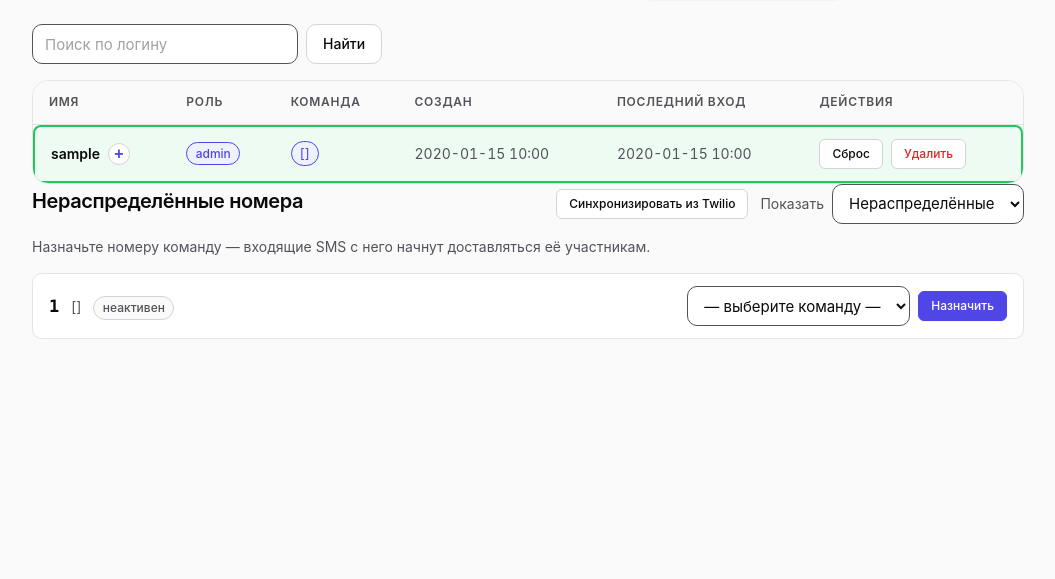
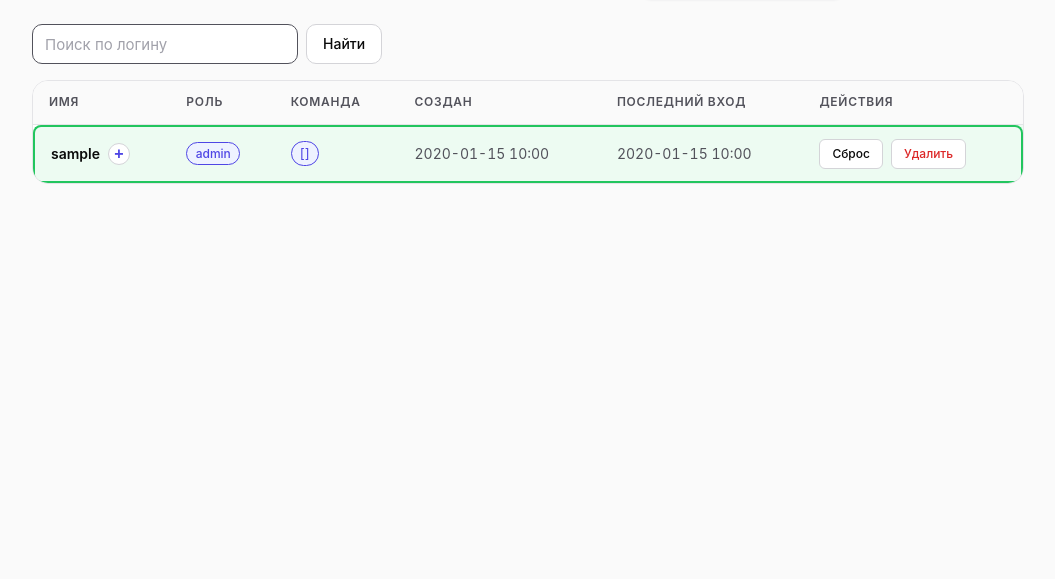
Before and after one commit to eliseiv/sms-agregator, a Python web app: template app/api/templates/admin/users.html in a window 1280 px wide. Shown: the part 133-712 px from the top of the page, without its empty margins (112-1167 px from the left). Run offline with Jinja, Linux system fonts and the light colour scheme; the template is opened without the code that fills it: most values are stand-ins (such as "Sample title", 1, 10 or a date in 2020); some libraries are stand-ins or nearby versions.

Commit message:
feat: /admin — «Сменить имя» в меню «+»; убрана секция «Нераспределённые номера»
1. В меню «+» рядом с именем пользователя добавлен пункт «Сменить имя» →
   диалог смены отображаемого имени (PATCH /api/admin/users/{id} {display_name};
   пустое = показывать логин). Переиспользован существующий endpoint.
2. Секция «Нераспределённые номера» убрана с /admin (+ подключение
   admin_numbers.js): управление всеми номерами теперь на странице /numbers.
   Эндпоинты /api/admin/numbers не тронуты. Тест обновлён.

Прямая реализация без пайплайна (запрос на скорость).

Co-Authored-By: Claude Opus 4.8 (1M context) <noreply@anthropic.com>

```diff
--- a/app/api/templates/admin/users.html
+++ b/app/api/templates/admin/users.html
@@ -126,7 +126,8 @@
                         data-username="{{ u.username | e }}"
                         data-current-gid="{{ _home_tid }}"
                         data-is-leader="{{ '1' if u.role == 'group_leader' else '0' }}"
-                        data-member-gids="{{ (u.memberships | default([]) | map(attribute='id') | list) | tojson | e }}">+</button>
+                        data-member-gids="{{ (u.memberships | default([]) | map(attribute='id') | list) | tojson | e }}"
+                        data-display-name="{{ u.display_name | default('') | e }}">+</button>
                     {% endif %}
                   </div>
                 </td>
@@ -214,84 +215,8 @@
     {{ m.page_pagination(page | default(1), total | default(0), limit | default(50), '/admin?' + ('q=' + (q | urlencode) + '&' if q else '')) }}
   {% endif %}
 
-  {# --- Секция «Нераспределённые номера» (docs §4a, §7; ADR-0009/0013) ---- #}
-  {# Легитимное sms-дополнение, сохраняется как есть (ADR-0015): sync из Twilio
-     + назначение команды номерам. #}
-  <section class="admin__group admin-numbers"
-           aria-labelledby="grp-numbers-title"
-           data-numbers-section
-           data-teams='{{ teams | default([]) | tojson }}'>
-    <div class="admin__group-head">
-      <h2 id="grp-numbers-title" class="admin__group-title">Нераспределённые номера</h2>
-      <div class="admin-numbers__controls">
-        <button type="button"
-                class="btn btn--secondary btn--small"
-                data-numbers-sync>Синхронизировать из Twilio</button>
-        <div class="admin-numbers__filter">
-          <label class="admin-numbers__filter-label" for="numbers-filter">Показать</label>
-          <select class="field__input field__input--compact" id="numbers-filter" data-numbers-filter>
-            <option value="unassigned" selected>Нераспределённые</option>
-            <option value="assigned">Распределённые</option>
-            <option value="all">Все</option>
-          </select>
-        </div>
-      </div>
-    </div>
-    <p class="admin__hint">
-      Назначьте номеру команду — входящие SMS с него начнут доставляться её участникам.
-    </p>
-    {# Статус синхронизации: обновляется admin_numbers.js, озвучивается скринридером. #}
-    <p class="admin-numbers__sync-status" data-numbers-sync-status role="status" aria-live="polite" hidden></p>
-
-    {# Корневой контейнер: первичный рендер — SSR (unassigned_numbers).
-       admin_numbers.js перерисовывает его при смене фильтра / после назначения
-       (loading / error / empty / success). #}
-    <div data-numbers-root aria-live="polite">
-      {% if unassigned_numbers %}
-        <ul class="numbers-list">
-          {% for n in unassigned_numbers %}
-          <li class="number-card" data-number-id="{{ n.id }}">
-            <div class="number-card__main">
-              <span class="number-card__phone">{{ n.phone_number | e }}</span>
-              {% if n.label %}<span class="number-card__label">{{ n.label | e }}</span>{% endif %}
-              {% if n.is_active is defined and not n.is_active %}
-                <span class="admin-user__badge admin-user__badge--group_member">неактивен</span>
-              {% endif %}
-            </div>
-            {# no-JS fallback: POST + _method=PATCH (docs §7). JS перехватывает. #}
-            <form class="inline-form number-card__assign"
-                  method="POST"
-                  action="/api/admin/numbers/{{ n.id }}"
-                  data-number-assign-form
-                  data-number-id="{{ n.id }}">
-              {{ m.csrf_input() }}
-              <input type="hidden" name="_method" value="PATCH">
-              <label class="visually-hidden" for="assign-team-{{ n.id }}">
-                Команда для номера {{ n.phone_number | e }}
-              </label>
-              <select class="field__input field__input--compact"
-                      id="assign-team-{{ n.id }}"
-                      name="team_id"
-                      required
-                      data-number-team-select>
-                <option value="">— выберите команду —</option>
-                {% for t in teams | default([]) %}
-                <option value="{{ t.id }}">{{ t.name | e }}</option>
-                {% endfor %}
-              </select>
-              <button type="submit" class="btn btn--primary btn--small" data-number-assign-go>Назначить</button>
-            </form>
-          </li>
-          {% endfor %}
-        </ul>
-      {% else %}
-        <div class="admin__empty admin__empty--inline" role="status">
-          <p>Нераспределённых номеров нет.</p>
-          <p class="field__hint">Все номера привязаны к командам. Переключите фильтр, чтобы увидеть распределённые.</p>
-        </div>
-      {% endif %}
-    </div>
-  </section>
+  {# Секция «Нераспределённые номера» убрана — управление всеми номерами
+     (назначение команды, никнейм, удаление) перенесено на страницу /numbers. #}
 
   {# --- Диалог создания пользователя (POST /api/admin/users, docs §4) ----- #}
   {# sms-семантика: team_id обязателен; radio-выбора роли НЕТ (роль выводится
@@ -427,6 +352,9 @@
       <button type="button" class="dialog__menu-item" data-admin-actions-add>
         Добавить в другую команду
       </button>
+      <button type="button" class="dialog__menu-item" data-admin-actions-rename>
+        Сменить имя
+      </button>
     </div>
   </dialog>
 
@@ -482,6 +410,29 @@
     </form>
   </dialog>
 
+  {# --- Диалог смены отображаемого имени (PATCH /api/admin/users/{id}) ----- #}
+  <dialog class="dialog" id="dialog-rename-user" data-admin-rename-dialog>
+    <form method="dialog" class="dialog__form-cancel">
+      <button type="submit" class="btn btn--link" aria-label="Закрыть">&times;</button>
+    </form>
+    <h2 class="dialog__title">Сменить имя</h2>
+    <p>Пользователь <strong data-admin-rename-username></strong></p>
+    <p class="form-error" role="alert" data-admin-rename-error hidden></p>
+    <form class="form" data-admin-rename-form>
+      <div class="field">
+        <label class="field__label" for="rename-user-display">Отображаемое имя</label>
+        <input class="field__input" type="text" id="rename-user-display"
+               name="display_name" maxlength="128" autocomplete="off"
+               data-admin-rename-input>
+        <p class="field__hint">Оставьте поле пустым, чтобы показывать логин.</p>
+      </div>
+      <div class="form-actions">
+        <button type="button" class="btn btn--secondary" data-admin-rename-cancel>Отмена</button>
+        <button type="submit" class="btn btn--primary" data-admin-rename-go>Сохранить</button>
+      </div>
+    </form>
+  </dialog>
+
   {# --- Диалог удаления (подтверждение вводом логина, DELETE .../users/{id}) - #}
   <dialog class="dialog" id="dialog-delete-user" data-admin-delete-dialog>
     <form method="dialog" class="dialog__form-cancel">
@@ -508,5 +459,4 @@
 {% block extra_js %}
 <script src="/static/js/admin_users.js?v={{ static_v }}"></script>
 <script src="/static/js/admin_memberships.js?v={{ static_v }}"></script>
-<script src="/static/js/admin_numbers.js?v={{ static_v }}"></script>
 {% endblock %}
```
Also changed, not shown: app/api/static/js/admin_memberships.js (+59 -0 lines), tests/integration/test_admin_users_page.py (+20 -3 lines).
